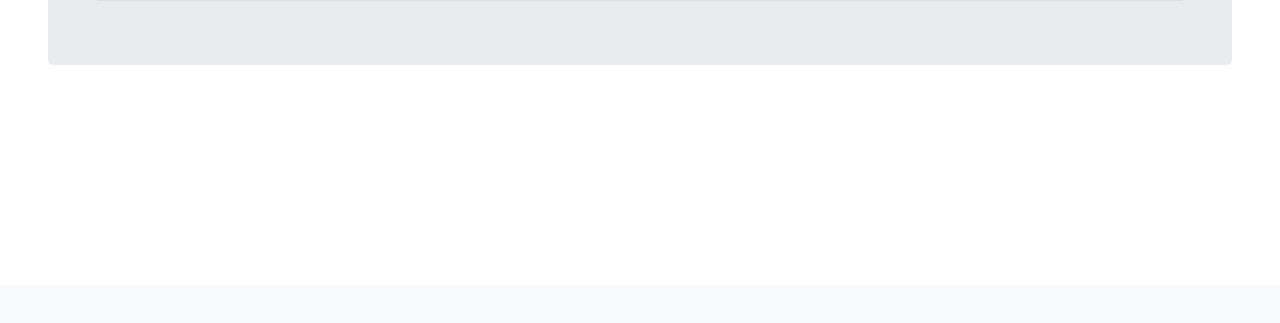
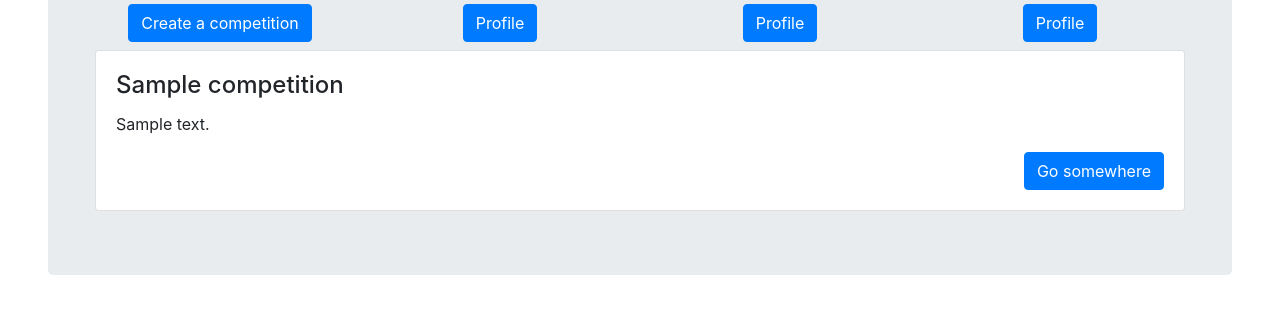
Before and after one commit to latra/codeleague, a Django app: template apps/league/templates/home.html in a window 1280 px wide. Shown: the part 515-838 px from the top of the page. Before the commit the page ends 580 px from the top, so only its background shows below. Run offline with Django 3.2, Linux system fonts and the light colour scheme; the template is opened without the code that fills it: values that come from a table or form of the project are taken from there, others are empty; a user stored in the database is signed in; tables that the repository leaves empty hold one stand-in row (values such as "Sample post"); parts of the project's set-up code (start-up, migrations or seed data) failed here and were passed over; some libraries are stand-ins or nearby versions.

Commit message:
Buttons a l'inici

```diff
--- a/apps/league/templates/home/auth.html
+++ b/apps/league/templates/home/auth.html
@@ -1,8 +1,24 @@
 {% load static %}
 <div class="container-fluid text-center">
-    <img class="center-fit" width="20%" src="{% static 'imgs/CodeleagueTransp.png' %}" alt="Architecture">
+    <img class="center-fit" width="40%" src="{% static 'imgs/CodeleagueTransp.png' %}" alt="Architecture">
 </div>
 <h1>Home</h1>
+<div class="container text-center pb-2">
+    <div class="row">
+        <div class="col-3">
+            <button class="btn btn-primary">Create a competition</button>
+        </div>
+        <div class="col-3">
+            <button class="btn btn-primary">Profile</button>
+        </div>
+        <div class="col-3">
+            <button class="btn btn-primary">Profile</button>
+        </div>
+        <div class="col-3">
+            <button class="btn btn-primary">Profile</button>
+        </div>
+    </div>
+</div>
 <div class="container">
     {% for compet in competition_list %}
         <div class="row">
```
